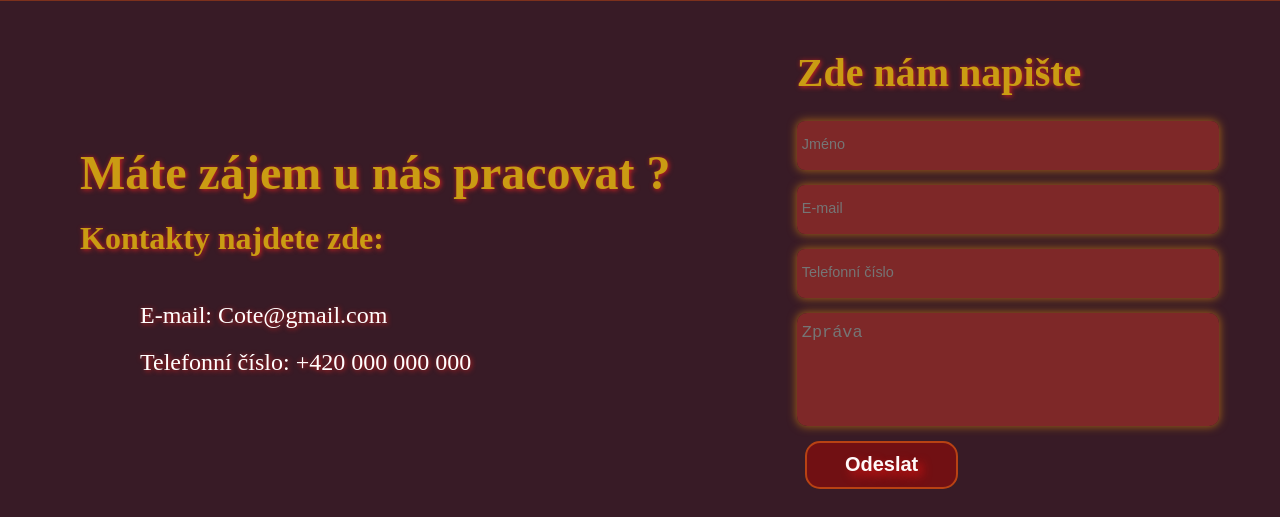
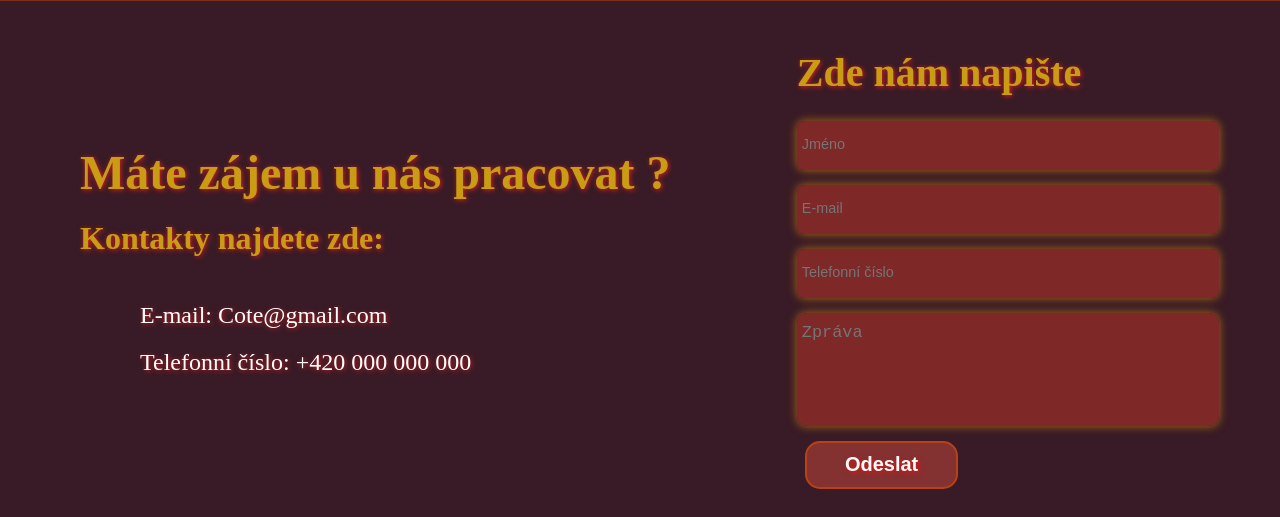
Before and after one commit to dtnguyen5/My-first-project, a plain HTML site: page 1.web/kontakty.html in a window 1280 px wide. Shown: the part 840-1357 px from the top of the page. Drawn offline with Linux system fonts and the light colour scheme; a web font is replaced by a local one.

Commit message:
Změna buttonu

```diff
--- a/1.web/kontakty.css
+++ b/1.web/kontakty.css
@@ -386,7 +386,7 @@ textarea:focus{
     padding: 0 2rem;
     border-radius: 15px;
     border: 2px solid rgb(184, 66, 19);
-    background:rgba(128, 14, 14, 0.8);
+    background: rgb(131, 49, 49);
     color: #fff9f9;
     cursor: pointer;
 }
@@ -413,7 +413,7 @@ textarea:focus{
     position: relative;
     z-index: 1;
     font-size: 1.5em;
-    text-shadow: 5px 5px 10px rgb(222, 20, 20);
+    text-shadow: 2px 2px 5px rgb(222, 20, 20);
 }
 
 .menu-toggle {
```
